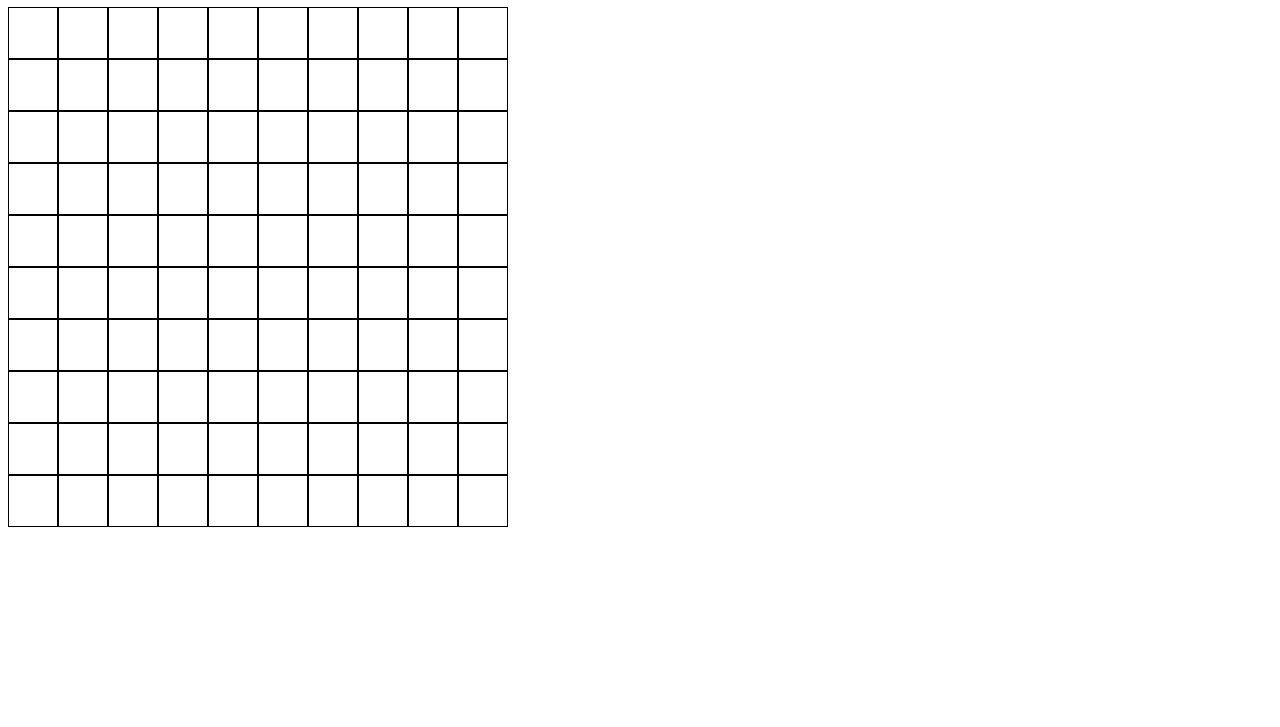
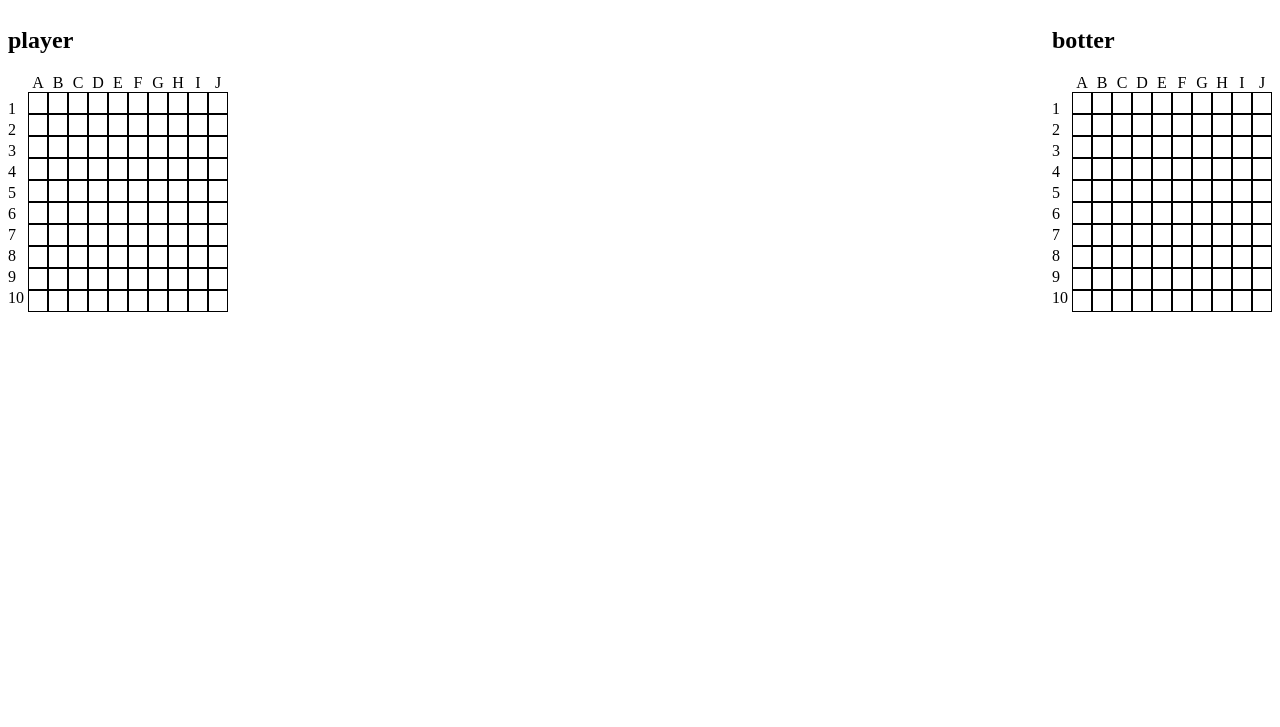
Before and after one commit to unrulypeach/battleship-game, a website with bundled scripts: page src/index.html in a window 1280 px wide. Shown: the part 73-800 px from the top of the page. Built offline with nearby package versions, Linux system fonts and the light colour scheme.

Commit message:
created preliminary board

```diff
--- a/src/gameboard.js
+++ b/src/gameboard.js
@@ -71,8 +71,6 @@ export default function GameboardFactory() {
     }
   }
 
-  // Gameboards should be able to report whether or not all of their ships have been sunk.
-  // DOES NOT WORK!!!!!!!!!!!!!!!!
   function gameOver() {
     const allBoats = [];
     for (let i = 1; i < 10; i += 1) {
--- a/src/index.html
+++ b/src/index.html
@@ -7,11 +7,75 @@
   <script src="index.js" defer></script>
   <title>battlesheep</title>
 </head>
+
 <body>
   <h1>baddieSheep</h1>
   <div class="gameCont">
-    <div class="play boardCont"></div>
-    <div class="bot boardCont"></div>
+    <div class="playAllCont">
+      <h2>player</h2>
+      <div class="play boardCont">
+        <div class="topRow">
+          <span></span>
+          <span> A</span>
+          <span> B</span>
+          <span> C</span>
+          <span> D</span>
+          <span> E</span>
+          <span> F</span>
+          <span> G</span>
+          <span> H</span>
+          <span> I</span>
+          <span> J</span>
+        </div>
+        <div class="leftCol">
+          <span>1</span>
+          <span>2</span>
+          <span>3</span>
+          <span>4</span>
+          <span>5</span>
+          <span>6</span>
+          <span>7</span>
+          <span>8</span>
+          <span>9</span>
+          <span>10</span>
+        </div>
+      </div>
+      <div class="playPieces">
+
+      </div>
+
+    </div>
+    <div class="botAllCont">
+      <h2>botter</h2>
+      <div class="bot boardCont">
+        <div class="topRow">
+          <span></span>
+          <span> A</span>
+          <span> B</span>
+          <span> C</span>
+          <span> D</span>
+          <span> E</span>
+          <span> F</span>
+          <span> G</span>
+          <span> H</span>
+          <span> I</span>
+          <span> J</span>
+        </div>
+        <div class="leftCol">
+          <span>1</span>
+          <span>2</span>
+          <span>3</span>
+          <span>4</span>
+          <span>5</span>
+          <span>6</span>
+          <span>7</span>
+          <span>8</span>
+          <span>9</span>
+          <span>10</span>
+        </div>
+      </div>
+      <div class="botPieces"></div>
+    </div>
   </div>
 </body>
 </html>
--- a/src/index.js
+++ b/src/index.js
@@ -57,11 +57,17 @@ const game = () => {
 };
 
 (() => {
-  for (let i = 0; i < 100; i += 1) {
-    const gridCell = document.createElement('span');
-    gridCell.id = i;
-    gridCell.classList.add('cell');
-    const botDiv = document.querySelector('.bot');
-    botDiv.appendChild(gridCell);
-  }
+  const boardContainerList = document.querySelectorAll('.boardCont');
+  boardContainerList.forEach((x) => {
+    const div = document.createElement('div');
+    div.classList.add('boardCells');
+    for (let i = 0; i < 100; i += 1) {
+      const gridCell = document.createElement('span');
+      gridCell.id = i;
+      gridCell.classList.add('cell');
+      gridCell.style.height = '20px';
+      div.append(gridCell);
+    }
+    x.appendChild(div);
+  });
 })();
--- a/src/styles.css
+++ b/src/styles.css
@@ -1,8 +1,29 @@
-.boardCont{
+h1{
+  text-align: center;
+}
+.gameCont{
+  display: flex;
+  justify-content: space-between;
+}
+.boardCells{
+  display: inline-grid;
+  grid-template-columns: repeat(10, 20px);
+}
+.topRow{
   display: grid;
-  grid-template-columns: repeat(10, 50px);
+  grid-template-columns: repeat(11, 20px);
+}
+.topRow > span {
+  text-align: center;
+}
+.leftCol{
+  display: inline-flex;
+  flex-direction: column;
+  justify-content: space-evenly;
+}
+.leftCol > span {
+  height: 21px;
 }
 .cell{
-  height: 50px;
   border: solid 1px black;
 }
```
